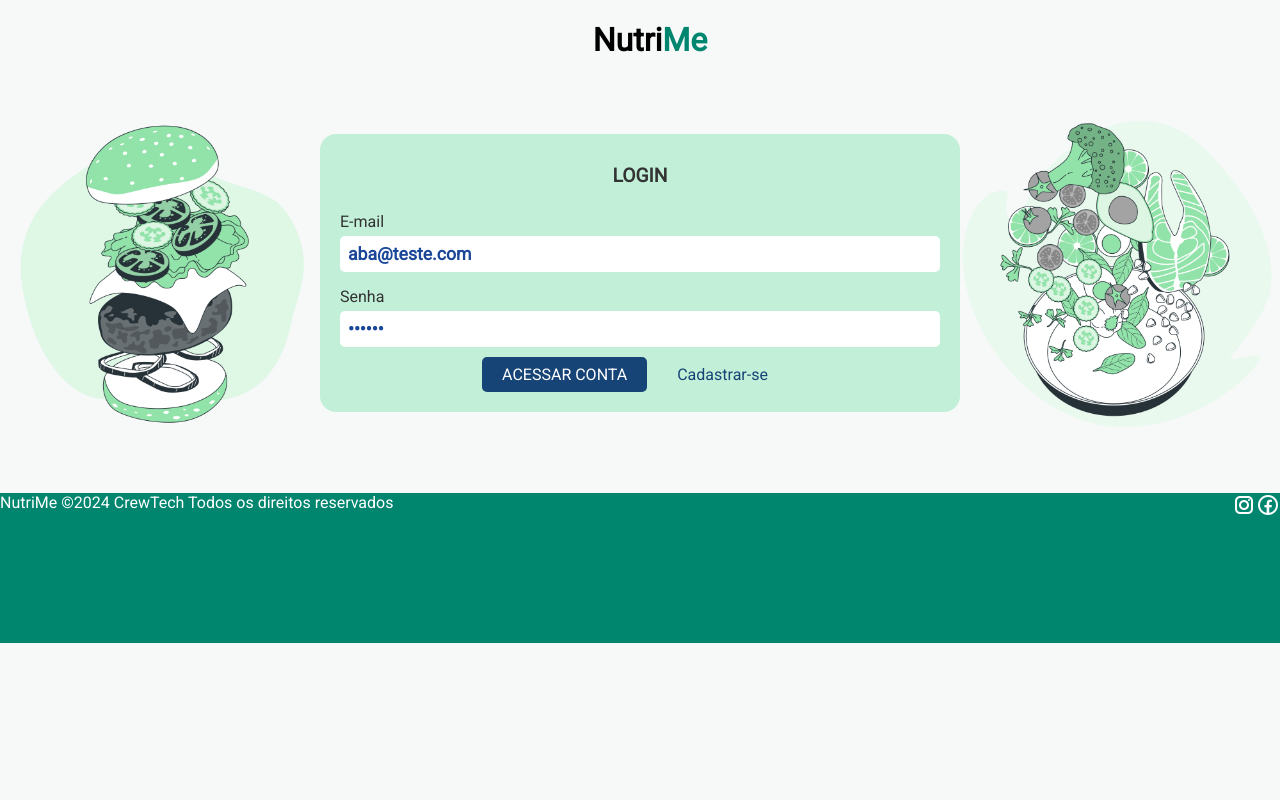
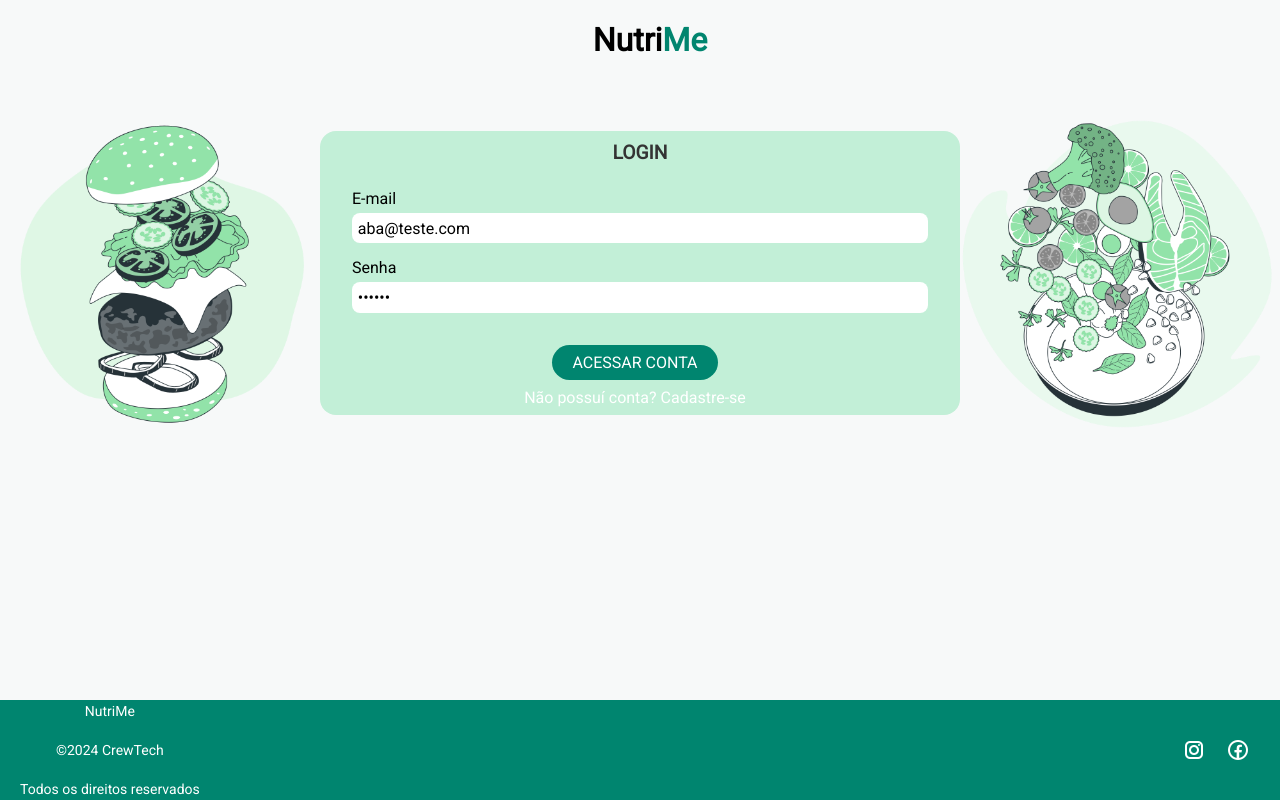
Before and after one commit to crewTech-ABP/API-DSM-2SEM-2024, a React (Create React App) app in the folder nutriMe/front/: page / in a window 1280 px wide. Built offline with nearby package versions, Linux system fonts and the light colour scheme; no server answers.

Commit message:
Ajusta design

```diff
--- a/nutriMe/front/src/components/Button.tsx
+++ b/nutriMe/front/src/components/Button.tsx
@@ -8,11 +8,11 @@ export const ButtonSld = styled.button`
   display: flex;
   padding: 8px 20px;
   margin-right: 10px;
-  background-color: rgb(23, 68, 119);
+  background-color: #00856F;
   color: #fff;
   text-transform: uppercase;
   border: none;
-  border-radius: 5px;
+  border-radius: 3rem;
   cursor: pointer;
   transition: background-color 0.3s ease;
   font-family: inherit; // Garantir que a fonte seja herdada
--- a/nutriMe/front/src/components/Footer.tsx
+++ b/nutriMe/front/src/components/Footer.tsx
@@ -8,42 +8,57 @@ export default function Footer(){
         <Wrapper>
             <FooterWrapper>
                 <TextWrapper>
-                    NutriMe
-                    ©2024 CrewTech
-                    Todos os direitos reservados
+                    <p>NutriMe</p>
+                    <p>©2024 CrewTech</p>
+                    <p>Todos os direitos reservados</p>
                 </TextWrapper>
                 <ImageWrapper>
-                    <Image src={InstagramIcon} alt="Healthy Food Image" />
-                    <Image src={FacebookIcon} alt="Healthy Food Image" />
+                    <Image src={InstagramIcon} alt="Instagram Icon" />
+                    <Image src={FacebookIcon} alt="Facebook Icon" />
                 </ImageWrapper>
             </FooterWrapper>
         </Wrapper>
     );
 }
 
+
 const Wrapper = styled.div`
-    margin-top: 10rem;
-    height: 1rem;
+    position: fixed;
+    bottom: 0;
+    width: 100%;
     background-color: #00856F;
 `;
 
 const FooterWrapper = styled.div`
-    height: 150px;
-    position: relative;
-    top: -100px;
+    height: 60px;
     background-color: #00856F;
     display: flex;
     justify-content: space-between;
+    padding: 20px;
 `;
 
 const Image = styled.img`
-
+    width: auto;
+    height: auto;
+    margin: 0 10px;
 `;
 
 const TextWrapper = styled.div`
     color: white;
+    font-size: 14px;
+    display: flex;
+    flex-direction: column;
+    align-items: center;
+    justify-content: center;
+    line-height: 0.5;
+
+    p {
+        margin: 1rem 0;
+    }
 `;
 
+
 const ImageWrapper = styled.div`
-
+    display: flex;
+    align-items: center;
 `;
--- a/nutriMe/front/src/components/Input.tsx
+++ b/nutriMe/front/src/components/Input.tsx
@@ -22,19 +22,18 @@ const Wrapper = styled.div`
 
 const LabelSld = styled.label`
   display: flex;
-  color: #333;
+  color: black;
   padding: 0px;
   margin: 5px 0px;
 `;
 
 const InputSld = styled.input`
   display: flex;
-  border-radius: 5px;
+  border-radius: 0.5rem;
   border: none;
-  padding: 8px;
-  color: rgb(27, 71, 153);
-  font-weight: 600;
-  font-size: 110%;
+  padding: 1%;
+  color: black;
+  font-size: 100%;
   font-family: roboto;
 `;
 
--- a/nutriMe/front/src/components/LinkButton.tsx
+++ b/nutriMe/front/src/components/LinkButton.tsx
@@ -9,22 +9,22 @@ const LinkSld = styled(Link)`
   display: flex;
   padding: 8px 20px;
   margin-right: 10px;
-  color: rgb(23, 68, 119);
+  color: white;
   border-width: 1px;
   border-radius: 5px;
   text-decoration: none;
 
   // ao passar o mouse
   &:hover {
-    color: rgb(62, 99, 168);
+    color: #00856F;
   }
   // enquanto está clicando
   &:active {
-    color: rgb(167, 19, 27);
+    color: #00856F;
   }
 
   &:visited {
-    color: rgb(23, 68, 119);// mantém a cor do texto após a visita
+    color: #00856F;// mantém a cor do texto após a visita
   }
 `;
 
--- a/nutriMe/front/src/components/Logo.tsx
+++ b/nutriMe/front/src/components/Logo.tsx
@@ -10,6 +10,7 @@ export default function Logo() {
     </Wrapper>
   );
 }
+
 
 const Wrapper = styled.div`
   display: flex;
--- a/nutriMe/front/src/pages/SignInPage.tsx
+++ b/nutriMe/front/src/pages/SignInPage.tsx
@@ -59,7 +59,7 @@ export default function SignInPage() {
           />
           <LineSld>
             <Button label="Acessar conta" click={handleLogin} />
-            <LinkButton label="Cadastrar-se" to="/signup" />
+            <LinkButton label="Não possuí conta? Cadastre-se" to="/signup" />
           </LineSld>
         </FieldWrapper>
         <Image src={HealthyFoodImage} alt="Healthy Food Image" />
@@ -89,8 +89,9 @@ const ContentWrapper = styled.div`
 const LineSld = styled.div`
   display: flex;
   align-items: center;
-  margin-top: 10px;
+  margin-top: 2rem;
   justify-content: center;
+  flex-direction: column;
 `;
 
 const TextSld = styled.div`
@@ -105,7 +106,7 @@ const FieldWrapper = styled.div`
   display: flex;
   flex-direction: column;
   width: 40rem;
-  padding: 20px;
+  padding: 0 2rem;
   border-radius: 1rem;
   background-color: #C2EFD7;
   align-self: center;
```
